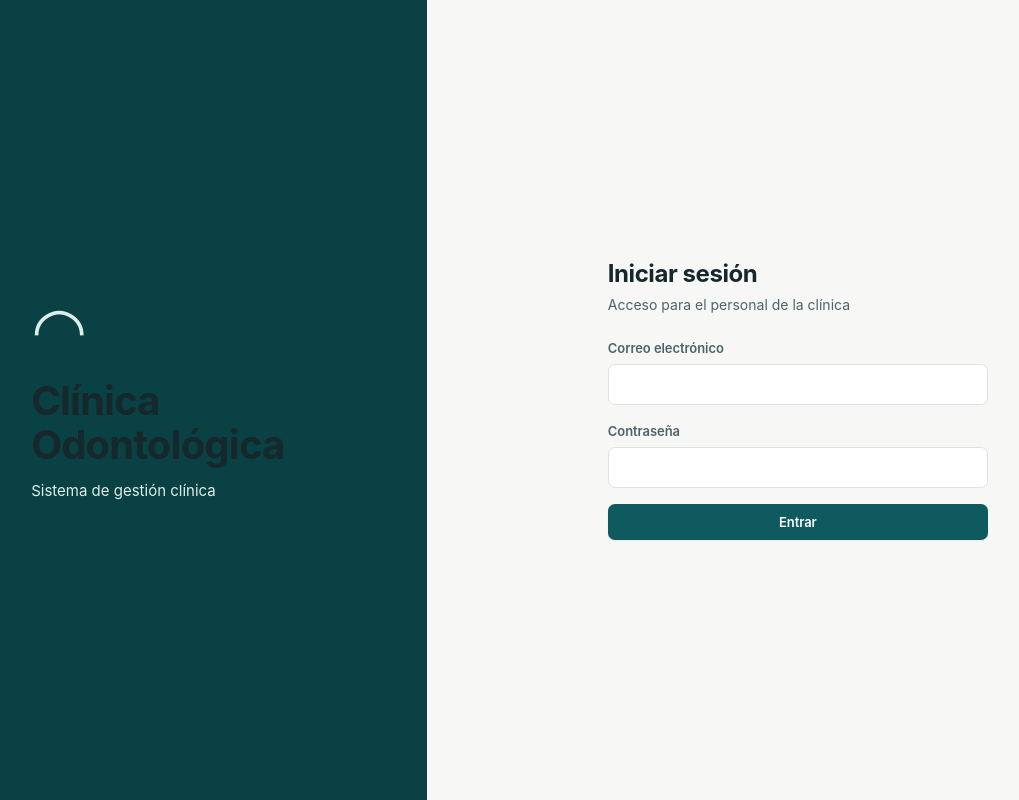
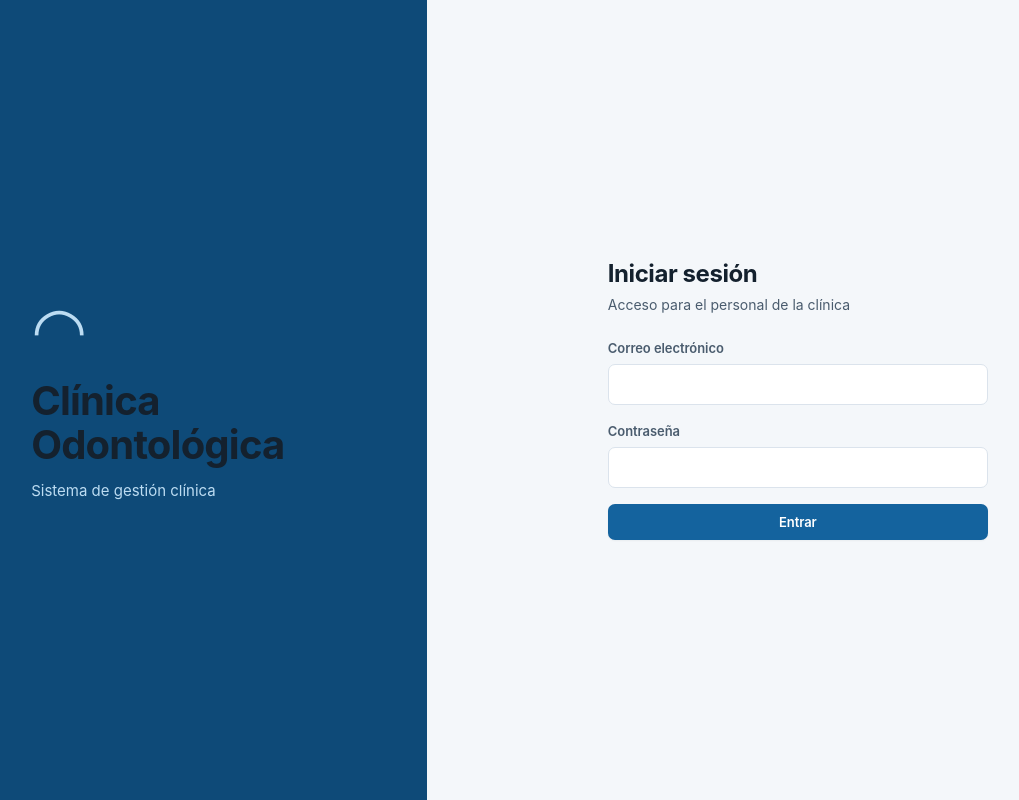
Before and after one commit to Jorgeperezr/clinica-odontologica, a Next.js app in the folder frontend/: page /login in a window 1280 px wide. Shown: the whole page, without its empty margins (111-1130 px from the left). Built offline with nearby package versions, Linux system fonts and the light colour scheme.

Commit message:
Sprint 43: identidad clinica azul en ambos modos, token --on-brand y fix de contrastes en Agenda

```diff
--- a/frontend/app/globals.css
+++ b/frontend/app/globals.css
@@ -8,9 +8,10 @@
       por tenant y se recalculan según el modo para mantener contraste.
 
    2. SUPERFICIE (--paper, --card, --ink, --line…)
-      Cambian con el modo claro/oscuro. Neutros ligeramente cálidos en
-      vez de grises azulados: bajo la corrección de blancos de pantallas
-      con True Tone el interfaz no vira a un tono sucio.
+      Cambian con el modo. Identidad del sector salud: blancos y grises
+      levemente azulados en claro; azules profundos y grises neutros en
+      oscuro. La saturación se mantiene baja para que el interfaz
+      transmita limpieza y no canse en jornadas largas.
 
    Esta separación permite que cada clínica conserve su identidad
    visual tanto en claro como en oscuro.
@@ -20,21 +21,23 @@
   color-scheme: light;
 
   /* ── Marca (por defecto; theme.js las sobrescribe por clínica) ── */
-  --petrol: #0e5a5e;
-  --petrol-deep: #0a4144;
-  --petrol-soft: #eaf3f2;
-  --mint: #ddeee9;
+  --petrol: #14639e;
+  --petrol-deep: #0e4a78;
+  --petrol-soft: #e8f1f9;
+  --mint: #bcdcf2;
+  /* Texto legible SOBRE la marca (botones, pastillas activas). */
+  --on-brand: #ffffff;
 
   /* ── Superficie: modo claro ── */
-  --paper: #f7f8f6;
+  --paper: #f4f7fa;
   --card: #ffffff;
   --elev: #ffffff;
-  --ink: #16282b;
-  --ink-soft: #4c6367;
-  --ink-faint: #7d9297;
-  --line: #dce3e0;
-  --line-strong: #c3cec9;
-  --overlay: rgba(15, 23, 42, .55);
+  --ink: #14212e;
+  --ink-soft: #4a5c6e;
+  --ink-faint: #7b8b9c;
+  --line: #dbe3ec;
+  --line-strong: #c2ceda;
+  --overlay: rgba(13, 20, 27, .55);
 
   /* Navegación: superficie propia. En claro es una franja de marca
      profunda; en oscuro NO sigue a la marca (aclararla convertiría el
@@ -44,17 +47,17 @@
   --nav-ink-soft: rgba(255, 255, 255, .62);
   --nav-line: rgba(255, 255, 255, .14);
   --nav-hover: rgba(255, 255, 255, .10);
-  --nav-active-ink: #ffffff;
+  --nav-active-ink: var(--on-brand);
   /* Texto legible SOBRE fondos de menta/acento claro */
-  --mint-ink: #0a4144;
+  --mint-ink: #0e4a78;
 
   /* ── Semánticos ── */
   --amber: #b7791f;
   --amber-soft: #fdf3e0;
   --red: #a83a3a;
   --red-soft: #fbeaea;
-  --green: #1d6b3c;
-  --green-soft: #e6f4ec;
+  --green: #1a7048;
+  --green-soft: #e4f3ec;
 
   /* ── Escala tipográfica (razón ~1.2, base 15px) ── */
   --text-xs: 11.5px;
@@ -76,9 +79,9 @@
   --radius-lg: 16px;
 
   /* ── Elevación: sombras de tinta, no de humo gris ── */
-  --shadow-sm: 0 1px 2px rgba(16, 32, 35, .05);
-  --shadow: 0 2px 4px rgba(16, 32, 35, .05), 0 6px 16px rgba(16, 32, 35, .06);
-  --shadow-lg: 0 8px 24px rgba(16, 32, 35, .10), 0 24px 56px rgba(16, 32, 35, .12);
+  --shadow-sm: 0 1px 2px rgba(13, 33, 46, .05);
+  --shadow: 0 2px 4px rgba(13, 33, 46, .05), 0 6px 16px rgba(13, 33, 46, .06);
+  --shadow-lg: 0 8px 24px rgba(13, 33, 46, .10), 0 24px 56px rgba(13, 33, 46, .12);
 
   /* ── Movimiento: rápido, para uso intensivo ── */
   --ease: cubic-bezier(.22, .61, .36, 1);
@@ -96,33 +99,34 @@
 [data-theme="dark"] {
   color-scheme: dark;
 
-  --paper: #0f1618;
-  --card: #16211f;
-  --elev: #1c2927;
-  --ink: #e8efec;
-  --ink-soft: #a4b8b6;
-  --ink-faint: #7b908e;
-  --line: #253431;
-  --line-strong: #334541;
+  --paper: #0d141b;
+  --card: #141d26;
+  --elev: #1a242f;
+  --ink: #e6edf4;
+  --ink-soft: #a3b3c2;
+  --ink-faint: #7a8b9b;
+  --line: #22303d;
+  --line-strong: #32424f;
   --overlay: rgba(0, 0, 0, .68);
+  --on-brand: #0d141b;
 
   /* En oscuro la navegación es una superficie neutra profunda, apenas
      un grado más oscura que el lienzo. El color de marca aparece solo
      en el acento del elemento activo, no como fondo. */
-  --nav-bg: #0b1113;
-  --nav-ink: #dae4e1;
-  --nav-ink-soft: #8ba09d;
+  --nav-bg: #0a1017;
+  --nav-ink: #dfe8f0;
+  --nav-ink-soft: #93a5b6;
   --nav-line: rgba(255, 255, 255, .08);
   --nav-hover: rgba(255, 255, 255, .06);
-  --nav-active-ink: #0b1113;
-  --mint-ink: #0b1113;
+  --nav-active-ink: var(--on-brand);
+  --mint-ink: #0d141b;
 
   --amber: #e0a145;
-  --amber-soft: #33270f;
+  --amber-soft: #2f2611;
   --red: #e2726f;
-  --red-soft: #3a1d1d;
-  --green: #6cc08a;
-  --green-soft: #14301f;
+  --red-soft: #351c1f;
+  --green: #5fc08d;
+  --green-soft: #0f2a1f;
 
   --shadow-sm: 0 1px 2px rgba(0, 0, 0, .35);
   --shadow: 0 2px 6px rgba(0, 0, 0, .38), 0 8px 20px rgba(0, 0, 0, .34);
@@ -195,7 +199,7 @@ input, select, textarea { font-family: inherit; font-size: inherit; color: inher
 /* En oscuro la marca se aclara para contrastar con el fondo, así que
    el botón primario invierte su texto a tinta profunda. Sin esto el
    blanco sobre un tono claro incumpliría AA. */
-[data-theme="dark"] .btn-primary { color: #0f1618; }
+.btn-primary { color: var(--on-brand); }
 
 .btn-ghost {
   background: transparent; color: var(--petrol); border-color: var(--line);
@@ -211,7 +215,7 @@ input, select, textarea { font-family: inherit; font-size: inherit; color: inher
 /* Botón de peligro, coherente con el resto */
 .btn-danger { background: var(--red); color: #fff; box-shadow: var(--shadow-sm); }
 .btn-danger:hover:not(:disabled) { filter: brightness(.93); box-shadow: var(--shadow); }
-[data-theme="dark"] .btn-danger { color: #0f1618; }
+[data-theme="dark"] .btn-danger { color: var(--paper); }
 
 /* ── Formularios ── */
 .field { display: flex; flex-direction: column; gap: 6px; margin-bottom: var(--sp-4); }
--- a/frontend/app/panel/paciente/page.js
+++ b/frontend/app/panel/paciente/page.js
@@ -268,7 +268,7 @@ function OdontogramTab({ patientId }) {
               <button key={n} className="btn btn-ghost"
                       style={{ padding: "6px 14px", fontWeight: 700,
                                ...(rm[rmEdit.code]?.[rmEdit.kind] === n
-                                   ? { background: "var(--petrol)", color: "#fff" } : {}) }}
+                                   ? { background: "var(--petrol)", color: "var(--on-brand)" } : {}) }}
                       onClick={() => saveRM(n)}>{n}</button>
             ))}
             <button className="btn btn-ghost" style={{ padding: "6px 12px", fontSize: 13 }}
```
Also changed, not shown: frontend/app/panel/agenda/page.js (+4 -4 lines), frontend/lib/DocumentScanner.js, frontend/lib/theme.js, 1 other file (tests, documents, lock files or other folders).
